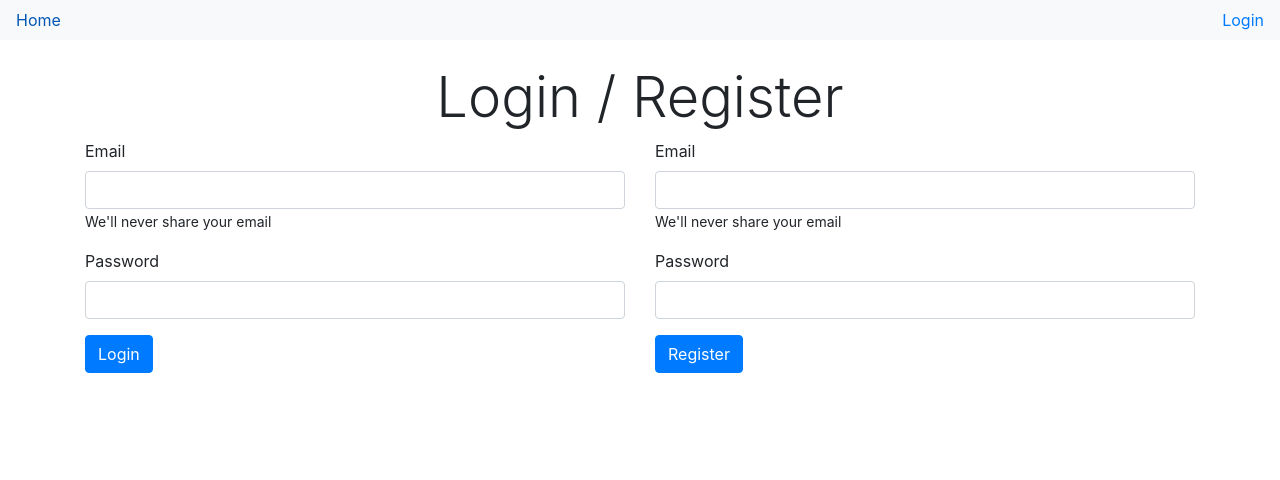
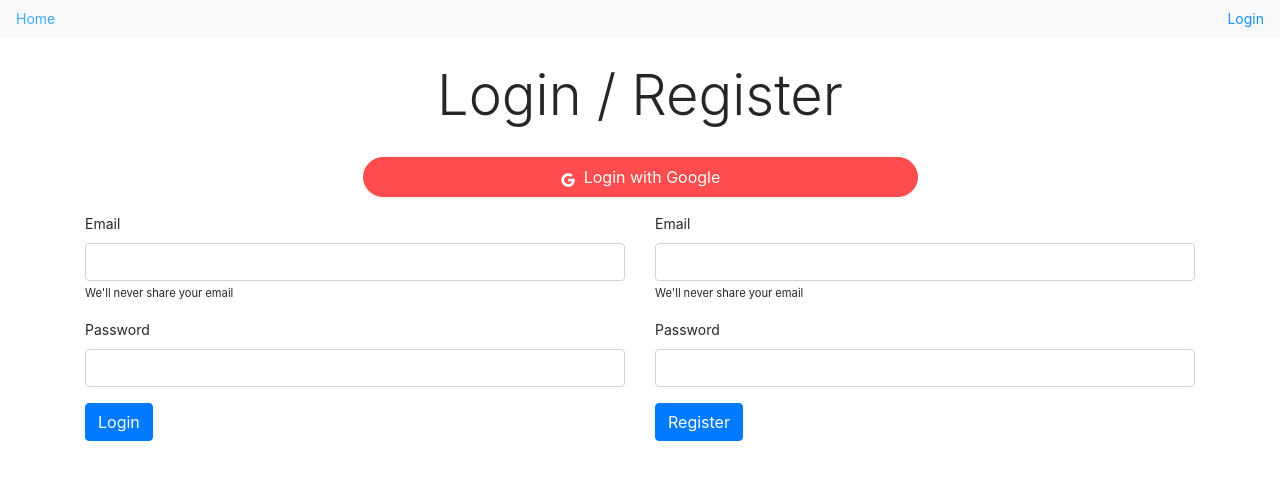
Before and after one commit to mejustdev/firebase-mongodb-auth-boilerplate, a Next.js app in the folder client/: page /login in a window 1280 px wide. Shown: the top 480 px of the page. Built offline with nearby package versions, Linux system fonts and the light colour scheme; no server answers.

Commit message:
add google login

```diff
--- a/client/firebase.js
+++ b/client/firebase.js
@@ -3,7 +3,7 @@ import 'firebase/auth';
 // Your web app's Firebase configuration
 var firebaseConfig = {
   apiKey: process.env.NEXT_PUBLIC_FB_API_KEY,
-  authDomain: process.env.FB_AUTH_DOMAIN,
+  authDomain: process.env.NEXT_PUBLIC_FB_AUTH_DOMAIN,
   projectId: process.env.FB_PROJECT_ID,
   storageBucket: process.env.FB_STORAGE_BUCKET,
   messagingSenderId: process.env.FB_MESSAGING_SENDER_ID,
--- a/client/package.json
+++ b/client/package.json
@@ -13,6 +13,8 @@
   "author": "",
   "license": "ISC",
   "dependencies": {
+    "@ant-design/icons": "^4.5.0",
+    "antd": "^4.12.3",
     "dotenv": "^8.2.0",
     "firebase": "^8.2.7",
     "next": "^10.0.6",
--- a/client/pages/_app.js
+++ b/client/pages/_app.js
@@ -4,6 +4,7 @@ import { Provider } from '../context';
 import { ToastContainer } from 'react-toastify';
 import 'react-toastify/dist/ReactToastify.css';
 import FirebaseAuthState from '../components/FirebaseAuthState';
+import 'antd/dist/antd.css';
 
 export default function MyApp({ Component, pageProps }) {
   return (
--- a/client/pages/login.js
+++ b/client/pages/login.js
@@ -3,6 +3,8 @@ import { useState } from 'react';
 import { useRouter } from 'next/router';
 import LoginRegisterForm from '../components/LoginRegisterForm';
 import { toast } from 'react-toastify';
+import { Button } from 'antd';
+import { GoogleOutlined } from '@ant-design/icons';
 
 const Login = () => {
   const [loginEmail, setLoginEmail] = useState('');
@@ -39,9 +41,35 @@ const Login = () => {
       });
   };
 
+  const googleLogin = async () => {
+    await firebase
+      .auth()
+      .signInWithPopup(new firebase.auth.GoogleAuthProvider())
+      .then((user) => {
+        console.log('LOGIN', user);
+      })
+      .catch((err) => {
+        console.log(err);
+        toast(err.message);
+      });
+  };
+
   return (
     <div className='container'>
       <h2 className='text-center pt-4 display-4'>Login / Register</h2>
+
+      <Button
+        onClick={googleLogin}
+        className='mb-3 col-md-6 offset-md-3'
+        type='danger'
+        shape='round'
+        icon={<GoogleOutlined />}
+        size='large'
+        block
+      >
+        Login with Google
+      </Button>
+
       <div className='row'>
         <LoginRegisterForm
           email={loginEmail}
@@ -51,6 +79,7 @@ const Login = () => {
           handleSubmit={login}
           buttonName='Login'
         />
+
         <LoginRegisterForm
           email={registerEmail}
           setEmail={setRegisterEmail}
```
Also changed, not shown: 1 other file (tests, documents, lock files or other folders).
